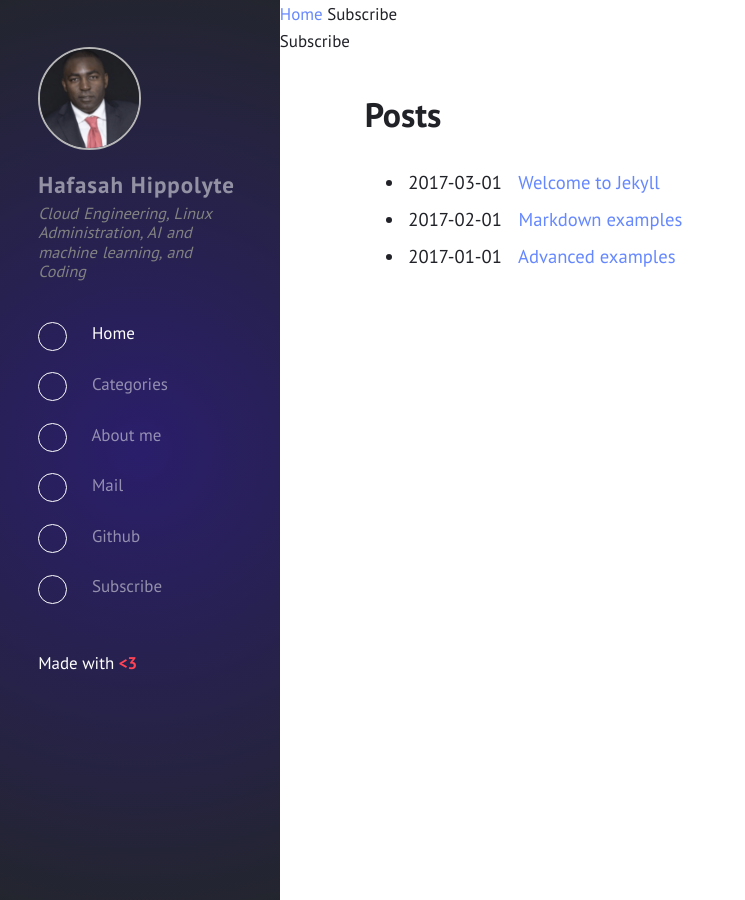
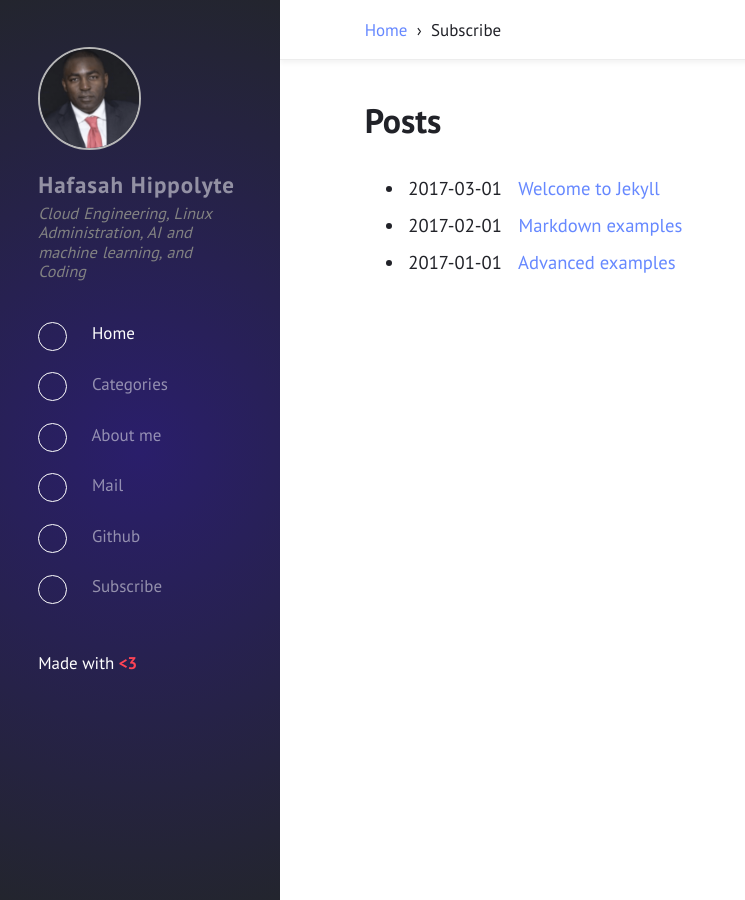
Before and after one commit to hfasah/hfasah.github.io, a Jekyll site: the page built from index.html, in a window 1280 px wide. Shown: the whole page, without its empty margins (0-745 px from the left). Built offline with Jekyll 4.4.1, drawn with Linux system fonts in a browser that asks for light colours.

Commit message:
Update sidebar.sass

```diff
--- a/assets/css/sidebar.sass
+++ b/assets/css/sidebar.sass
@@ -18,7 +18,7 @@ body > header, body > footer
 body > article
   margin: 0 5em
   padding: 2em 0
-  max-width: 50em
+  max-width: 90%
 
 aside
   display: block!important
@@ -101,5 +101,21 @@ nav .icon
     padding: 5px
 
 nav a.selected span
-    color: #fff !important
+    color: #fff!important
     text-decoration: inherit
+
+#topbar-wrapper
+    border-bottom: 1px solid rgba(0,0,0,0.07)
+    box-shadow: 0 3px 5px 0 rgba(0,0,0,0.05)
+    padding: 0 0;
+    max-width: 100%;
+
+#topbar
+    padding: 16px 5em
+
+#topbar-title
+    display: none
+
+#topbar #breadcrumb span:not(:last-child)::after
+    content: "›"
+    padding: 0 0.3rem
```
